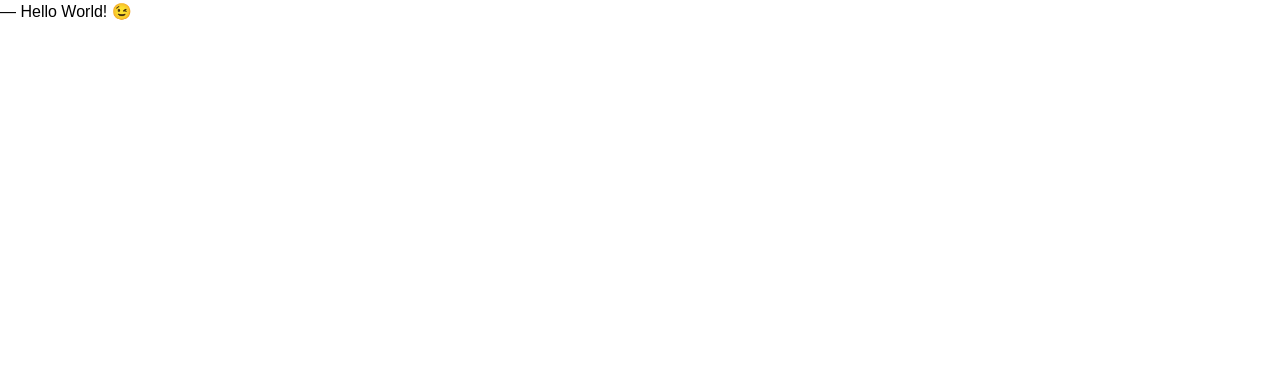
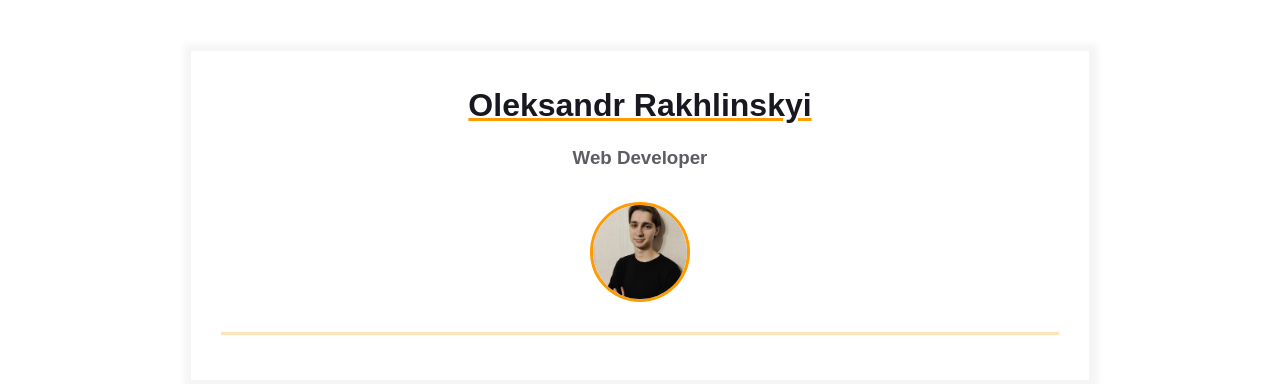
Before and after one commit to sashok1353/homepage, a plain HTML site: page index.html in a window 1280 px wide. Drawn offline with Linux system fonts and the light colour scheme.

Commit message:
Added primary content template

```diff
--- a/index.html
+++ b/index.html
@@ -1,5 +1,5 @@
 <!DOCTYPE html>
-<html>
+<html lang="en">
   <head>
     <meta charset="UTF-8" />
     <title>Résumé</title>
@@ -7,6 +7,25 @@
     <meta name="viewport" content="width=device-width, initial-scale=1" />
   </head>
   <body>
-    ― Hello World! &#x1F609;
+    <main>
+        <div class="resume">
+          <div class="container">
+            <div class="resume__block">
+              <h1 class="contact-info__header">Oleksandr Rakhlinskyi</h1>
+              <h3 class="contact-info__sub-header">Web Developer</h3>
+
+              <div class="contact_info_container fh">
+                <div class="contact-info__block"></div>
+
+                <div class="contact-info__block contact-info__block--center">
+                  <img class="contact-info__avatar" src="assets/avatar.png" alt="Avatar">
+                </div>
+
+                <div class="contact-info__block"></div>
+              </div>
+            </div>
+          </div>
+        </div>
+      </main>
   </body>
 </html>
```
Also changed, not shown: assets/avatar.png (added).
